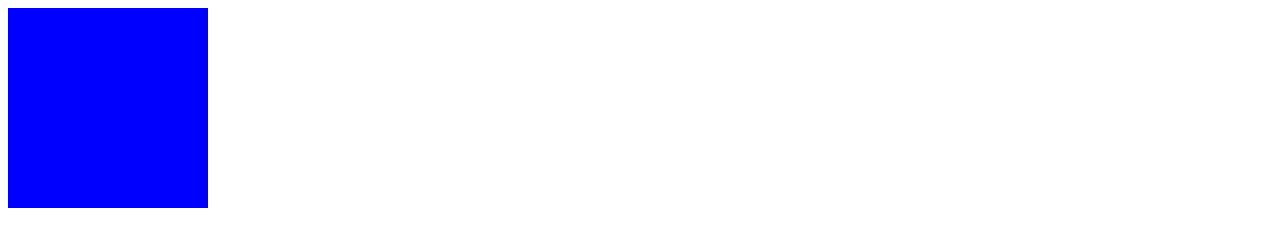
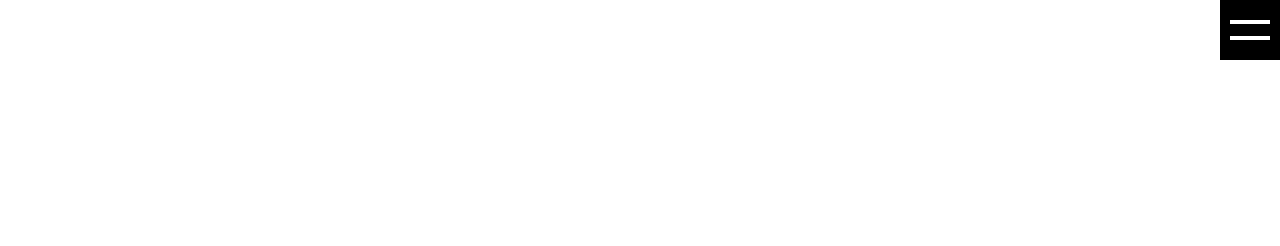
Before and after one commit to 4rrichard/w7-practices, a plain HTML site: page frontend/index.html in a window 1280 px wide. Drawn offline with Linux system fonts and the light colour scheme.

Commit message:
before-after

```diff
--- a/frontend/index.html
+++ b/frontend/index.html
@@ -5,13 +5,8 @@
     <meta http-equiv="X-UA-Compatible" content="IE=edge" />
     <meta name="viewport" content="width=device-width, initial-scale=1.0" />
     <title>This is FRONTEND</title>
-    <style>
-      #root {
-        width: 200px;
-        height: 200px;
-        background-color: blue;
-      }
-    </style>
+    <link rel="stylesheet" href="reset.css" />
+    <link rel="stylesheet" href="style.css" />
     <script src="/script.js"></script>
   </head>
   <body>
--- /dev/null
+++ b/frontend/reset.css
@@ -0,0 +1,32 @@
+* {
+  margin: 0;
+  padding: 0;
+  border: 0;
+  outline: none;
+  box-sizing: border-box;
+  background: transparent;
+  font-family: inherit;
+}
+a {
+  text-decoration: none;
+}
+a img {
+  border: none;
+}
+
+button,
+a {
+  cursor: pointer;
+  color: inherit;
+}
+
+textarea {
+  resize: none;
+}
+
+button,
+textarea,
+select {
+  appearance: none !important;
+  border-radius: 0;
+}
--- a/frontend/script.js
+++ b/frontend/script.js
@@ -1,73 +1,15 @@
-let globalVariable1 = 12;
-
-let globalVariable2 = function () {
-  console.log("inside the function", globalVariable1);
-  let funVariable1 = "Hello";
-  let funVariable2 = function () {
-    console.log("funVariable2 belseje");
-    console.log(globalVariable1);
-    console.log(funVariable1);
-
-    let funInFunVariable1 = true;
-    let funInFunVariable2 = function () {
-      console.log(funInFunVariable1);
-    };
-
-    funInFunVariable2();
-  };
-  funVariable2();
-
-  if (funVariable1 === "hello") {
-    let blockVariable1 = "Bye";
-  } else {
-    // console.log(blockVariable1);
-  }
+const menuButtonComponent = function () {
+  return `<button id="menu-btn"></button>`;
 };
 
-globalVariable2();
-// console.log(funVariable1);
+const loadEvent = function () {
+  const rootElement = document.getElementById("root");
 
-var varVariable = 1;
-console.log(varVariable);
+  rootElement.insertAdjacentHTML("beforeend", menuButtonComponent());
 
-let letVariable = 2;
-console.log(letVariable);
+  const menuButtonElement = document.getElementById("menu-btn");
 
-const constVariable = 3;
-console.log(constVariable);
-
-const constObj1 = {};
-// constObj1.key = "value"; //ezzel fel lehet tölteni a const-al deklarált object-et
-// constObj1 = { key: "value" }; //így nem lehet felöltelni, mert ez egy új object-et hoz létre, új értékkel
-console.log(constObj1);
-
-const globalVariable3 = function (parameter1, parameter2, parameter3) {
-  console.log(parameter1);
-  console.log(parameter2);
-  console.log(parameter3);
-  console.log(parameter3()); //a parameter után ha rakunk zárójelet akkor is lefut a behívott fgv.
-};
-
-const globalVariable4 = "apple";
-
-const globalVariable5 = function () {
-  return "pear";
-};
-
-const globalVariable6 = function () {
-  return "shoes";
-};
-
-globalVariable3(globalVariable5(), globalVariable4, globalVariable6);
-
-const loadEvent = function (parameter1) {
-  const rootElement = document.getElementById("root");
-  console.log(rootElement);
-  console.log(parameter1);
-
-  rootElement.addEventListener("click", function (event) {
-    console.log(event.currentTarget);
-    event.currentTarget.insertAdjacentHTML("beforeend", "clicked, ");
+  menuButtonElement.addEventListener("click", function (event) {
     event.currentTarget.classList.toggle("clicked");
   });
 };
--- /dev/null
+++ b/frontend/style.scss
@@ -0,0 +1,35 @@
+#menu-btn {
+  position: fixed;
+  top: 0;
+  right: 0;
+
+  width: 60px;
+  height: 60px;
+
+  background-color: black;
+
+  &::before,
+  &::after {
+    content: "";
+
+    position: absolute;
+    right: 10px;
+
+    width: 40px;
+    height: 4px;
+
+    background-color: white;
+  }
+
+  &::before {
+    top: 20px;
+  }
+
+  &::after {
+    top: 36px;
+  }
+
+  &.clicked {
+    background-color: grey;
+  }
+}
```
Also changed, not shown: frontend/style.css (added), 1 other file.
